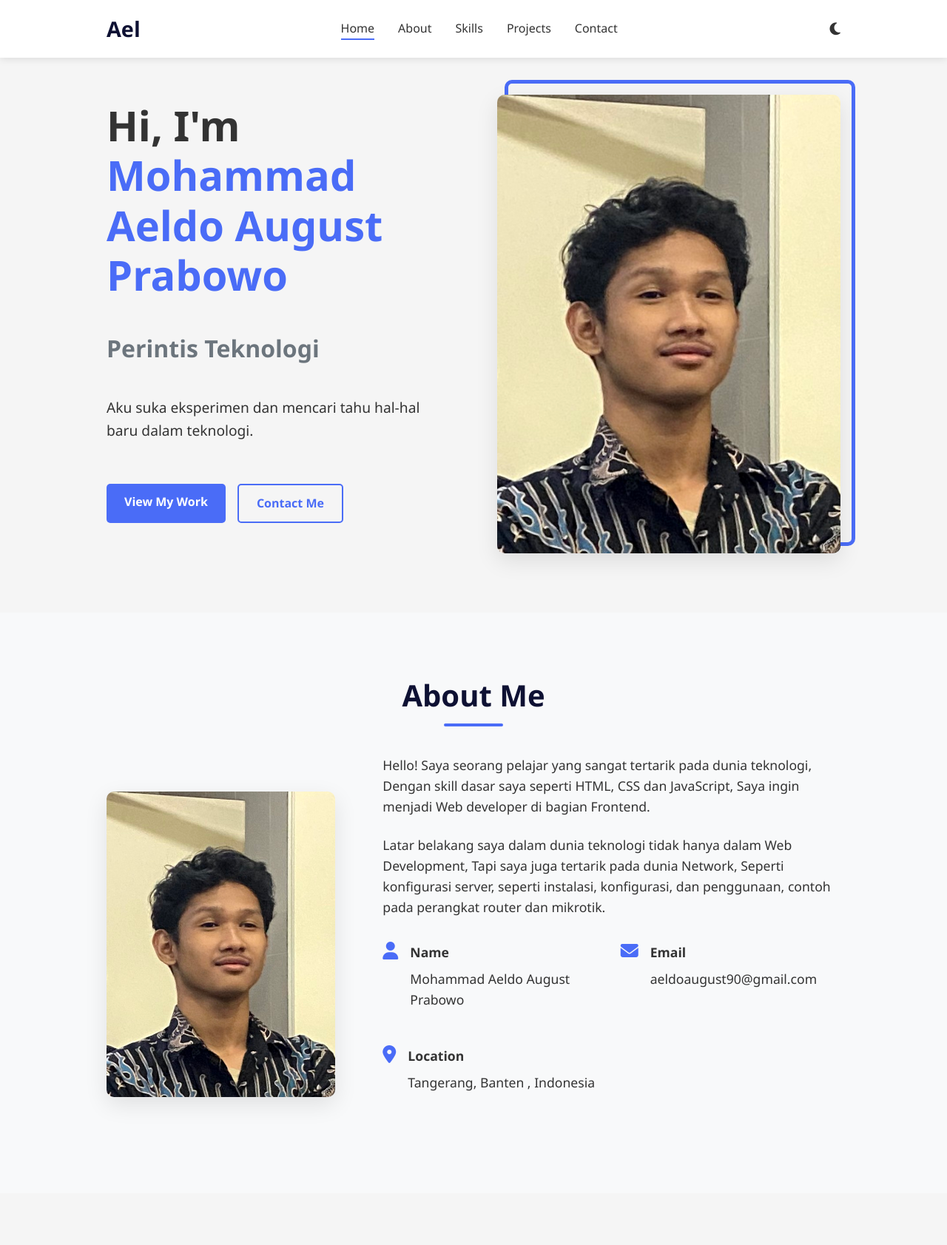
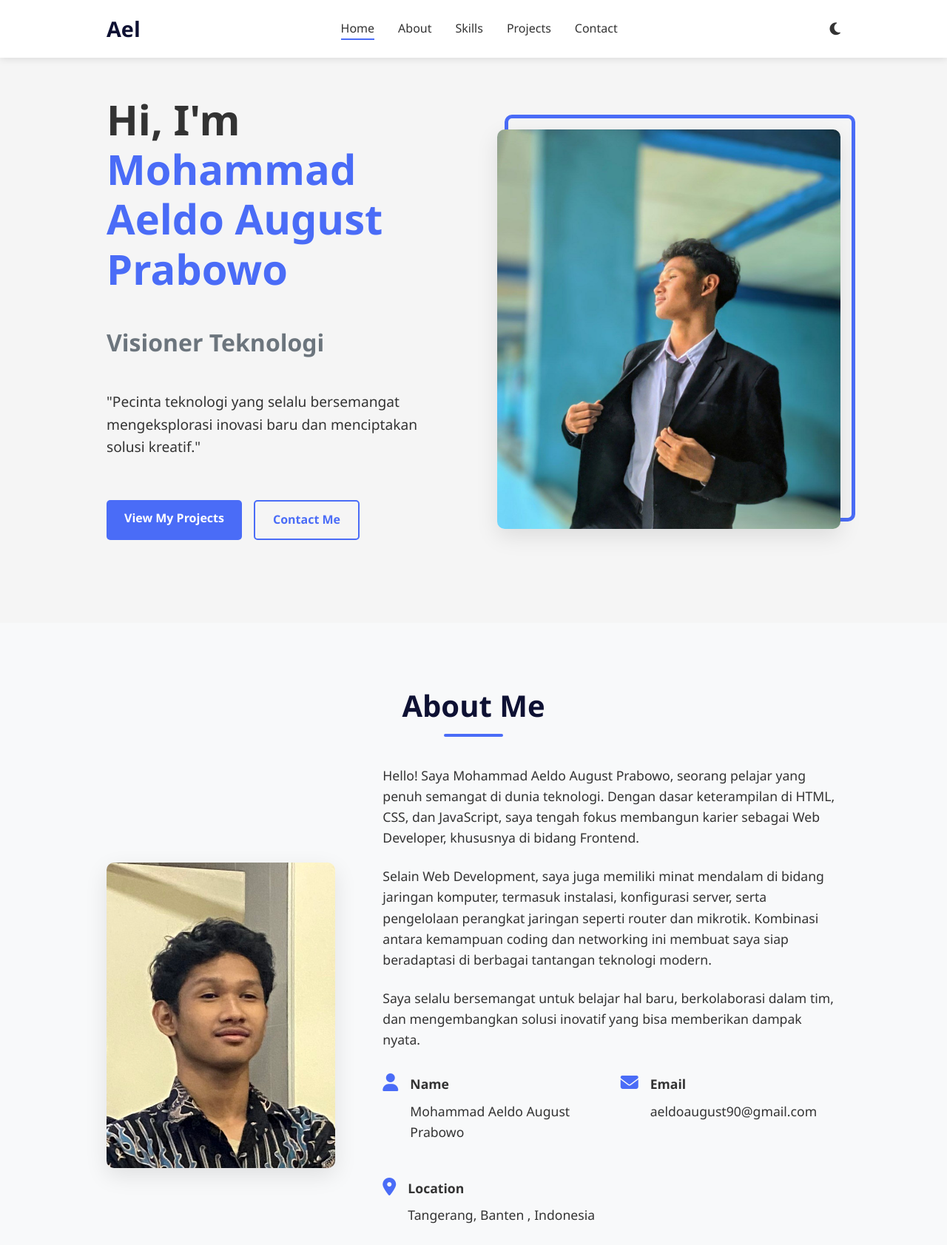
Before and after one commit to ravaell0-0/Ael, a plain HTML site: page index.html in a window 1280 px wide. Shown: the top 1683 px of the page at 74% size. Drawn offline with Linux system fonts and the light colour scheme.

Commit message:
Add files via upload

```diff
--- a/index.html
+++ b/index.html
@@ -37,10 +37,10 @@
     <div class="container">
       <div class="hero-content">
         <h1>Hi, I'm <span class="highlight">Mohammad Aeldo August Prabowo</span></h1>
-        <h2>Perintis Teknologi</h2>
-        <p>Aku suka eksperimen dan mencari tahu hal-hal baru dalam teknologi.</p>
+        <h2>Visioner Teknologi</h2>
+        <p>"Pecinta teknologi yang selalu bersemangat mengeksplorasi inovasi baru dan menciptakan solusi kreatif."</p>
         <div class="cta-buttons">
-          <a href="#projects" class="btn primary-btn">View My Work</a>
+          <a href="#projects" class="btn primary-btn">View My Projects</a>
           <a href="#contact" class="btn secondary-btn">Contact Me</a>
         </div>
         <!--         <div class="social-icons">
@@ -50,7 +50,7 @@
         </div> -->
       </div>
       <div class="hero-image">
-        <img src="IMG_0895~3.jpg" alt="Profile Image">
+        <img src="mypoto.jpg" alt="Profile Image">
       </div>
     </div>
   </section>
@@ -63,11 +63,13 @@
           <img src="IMG_0895~3.jpg" alt="About Me">
         </div>
         <div class="about-text">
-          <p>Hello! Saya seorang pelajar yang sangat tertarik pada dunia teknologi, Dengan skill dasar saya seperti
-            HTML, CSS dan JavaScript, Saya ingin menjadi Web developer di bagian Frontend.</p>
-          <p>Latar belakang saya dalam dunia teknologi tidak hanya dalam Web Development, Tapi saya juga tertarik pada
-            dunia Network, Seperti konfigurasi server, seperti instalasi, konfigurasi, dan penggunaan, contoh pada
-            perangkat router dan mikrotik.</p>
+          <p>Hello! Saya Mohammad Aeldo August Prabowo, seorang pelajar yang penuh semangat di dunia teknologi.
+             Dengan dasar keterampilan di HTML, CSS, dan JavaScript, saya tengah fokus membangun karier sebagai Web Developer,
+             khususnya di bidang Frontend.</p>
+          <p>Selain Web Development, saya juga memiliki minat mendalam di bidang jaringan komputer,
+             termasuk instalasi, konfigurasi server, serta pengelolaan perangkat jaringan seperti router dan mikrotik.
+              Kombinasi antara kemampuan coding dan networking ini membuat saya siap beradaptasi di berbagai tantangan teknologi modern.</p>
+          <p>Saya selalu bersemangat untuk belajar hal baru, berkolaborasi dalam tim, dan mengembangkan solusi inovatif yang bisa memberikan dampak nyata.</p>
           <div class="about-details">
             <div class="detail">
               <i class="fas fa-user"></i>
@@ -193,31 +195,34 @@
           </div>
           <div class="project-info">
             <h3>Website Organization REPUTA</h3>
-            <p>Projek membuat sebuah website untuk organisasi REPUTA.</p>
+            <p>Website REPUTA untuk memperkenalkan Organisasi REPUTA melalui media internet yaitu website.</p>
+            <div class="project-tags">
+              <span>HTML</span>
+              <span>CSS</span>
+            </div>
           </div>
         </div>
-        <!-- <div class="project-card" data-category="design">
+         <div class="project-card" data-category="design">
           <div class="project-image">
-            <img src="/placeholder.svg?height=250&width=400" alt="Project 3">
+            <img src="pro.jpg" alt="Project 3">
             <div class="project-overlay">
               <div class="project-links">
-                <a href="#" target="_blank"><i class="fas fa-link"></i></a>
-                <a href="#" target="_blank"><i class="fab fa-github"></i></a>
+                <a href="https://www.reputa-official.my.id/" target="_blank"><i class="fas fa-link"></i></a>
+                <a href="404.html" target="_blank"><i class="fab fa-github"></i></a>
               </div>
             </div>
           </div>
           <div class="project-info">
-            <h3>Portfolio Design</h3>
-            <p>A modern portfolio design with smooth animations, responsive layout, and dark/light mode toggle.</p>
+            <h3>Website Organization REPUTA V2</h3>
+            <p>Upgrade website REPUTA dan memperbaiki bug di website sebelumnya, serta memberikan informasi yang lebih jelas.</p>
             <div class="project-tags">
               <span>HTML</span>
               <span>CSS</span>
               <span>JavaScript</span>
-              <span>Figma</span>
             </div>
           </div>
         </div>
-        <div class="project-card" data-category="web">
+        <!-- <div class="project-card" data-category="web">
           <div class="project-image">
             <img src="/placeholder.svg?height=250&width=400" alt="Project 4">
             <div class="project-overlay">
```
Also changed, not shown: 404.html (+1 -1 lines), mypoto.jpg (added), pro.jpg (added).
